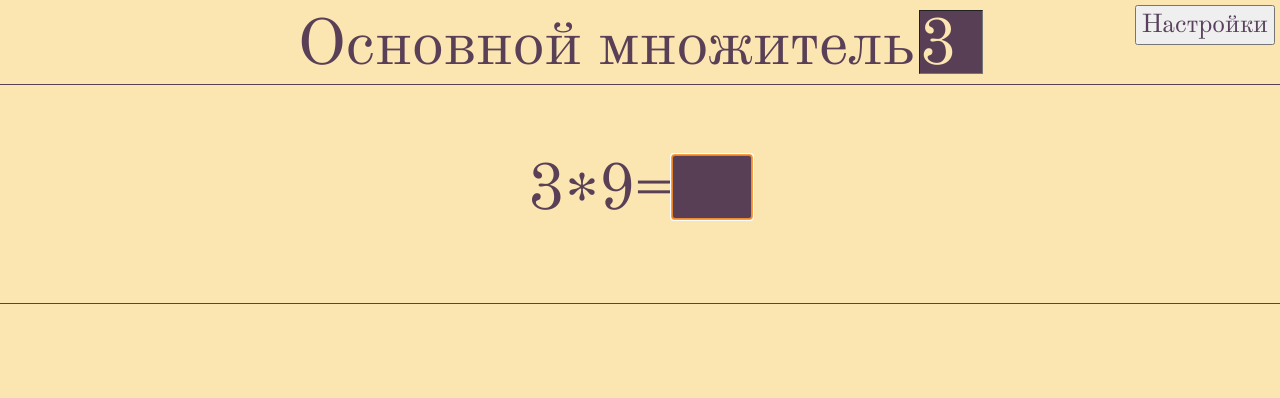
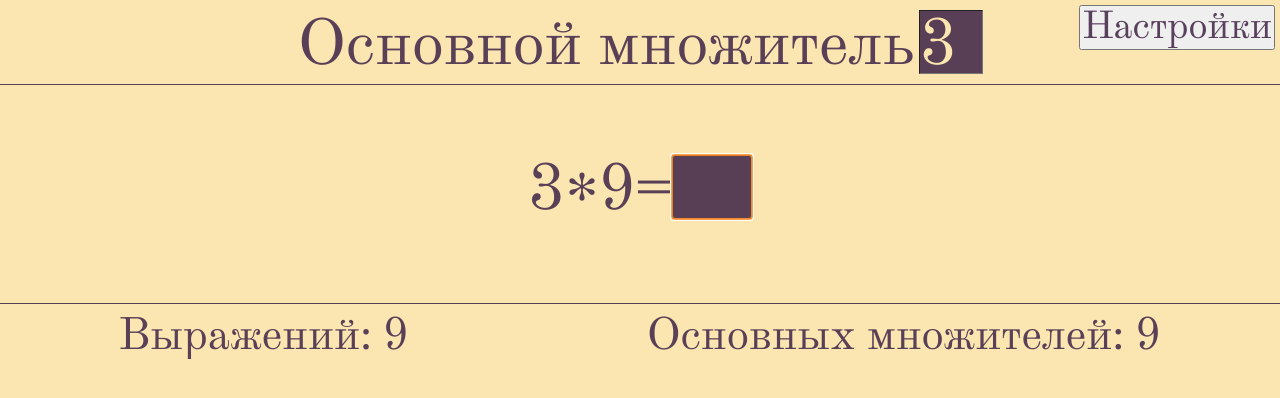
Before and after one commit to Ormadont/mt3, a React (Create React App) app: page / in a window 1280 px wide. Shown: the top 398 px of the page. Built offline with nearby package versions, Linux system fonts and the light colour scheme.

Commit message:
Добавлена информация о количестве выражений и основных множителей

```diff
--- a/src/App/App.js
+++ b/src/App/App.js
@@ -5,7 +5,7 @@ import Options from '../Options/Options';
 import Expression from '../Expression/Expression';
 import AllExpressions from '../AllExpressions/AllExpressions';
 import AddExression from '../AddExression/AddExression';
-import {getExprs, getFactors} from '../stuff/modules';
+import { getExprs, getFactors } from '../stuff/modules';
 
 class App extends Component {
   mainFactors = []; // основные множители
@@ -22,15 +22,15 @@ class App extends Component {
       scores: 0,
       options: {
         show: false,
-        missEnter: false,
+        missEnter: true,
         showAddFunc: false,
         // режим с ограничением на время ?
         // скрыите только произведения (result) - простой режим ?
         // другие внешние виды
       }
     }
-    this.mainFactors = getFactors(9,1);
-    this.state.mainFactor = this.mainFactors.splice(0,1)[0]; // текущий основной множитель
+    this.mainFactors = getFactors(9, 1);
+    this.state.mainFactor = this.mainFactors.splice(0, 1)[0]; // текущий основной множитель
     this.state.expressions = getExprs(this.state.mainFactor, 1, 9); // выражения
   }
 
@@ -42,6 +42,7 @@ class App extends Component {
     })
   }
 
+  // автофокус на поле ввода после получения ответа
   appDiv = null;
   setAppDiv = element => this.appDiv = element;
   focusAppDiv = () => {
@@ -50,7 +51,7 @@ class App extends Component {
 
   showHideExpressions_handleClick = () => {
     const doesShow = this.state.showedAllExpressions;
-    this.setState({showedAllExpressions: !doesShow});
+    this.setState({ showedAllExpressions: !doesShow });
   }
 
   showHideOptions_handleClick = () => {
@@ -65,22 +66,22 @@ class App extends Component {
     const newMainFactor = event.target.value;
     if ((0 < newMainFactor) && (newMainFactor < 10)) {
       this.setState({
-        userInput:'',
+        userInput: '',
         receivedRightAnswer: false,
         mainFactor: newMainFactor,
         expressions: getExprs(newMainFactor, 1, 9)
       });
-     }
+    }
   }
 
   changeTempFactorX_handleChange = event => {
-    (event.target.name === 'factor1') ? this.setState({tempFactor1: event.target.value}) : this.setState({tempFactor2: event.target.value})
+    (event.target.name === 'factor1') ? this.setState({ tempFactor1: event.target.value }) : this.setState({ tempFactor2: event.target.value })
   }
 
   addExpression_handleSubmit = event => {
     const expressions = [...this.state.expressions];
     let rndHidedPart = '';
-    switch (Math.floor(Math.random()*3)) {
+    switch (Math.floor(Math.random() * 3)) {
       case 0:
         rndHidedPart = 'factor1';
         break;
@@ -88,7 +89,7 @@ class App extends Component {
         rndHidedPart = 'factor2';
         break;
       default:
-          rndHidedPart = 'result';
+        rndHidedPart = 'result';
         break;
     }
     const key = `addedManually${expressions.length.toString()}`;
@@ -128,9 +129,17 @@ class App extends Component {
       </>
     ) : null;
 
+    const sessionStatus =
+      <>
+        <div className={styles.sessionStatus}>
+          <span>Выражений: {this.state.expressions.length}</span>
+          <span>Основных множителей: {this.mainFactors.length + 1}</span>
+          {/* <span>Допущено ошибок</span> */}
+        </div>
+      </>
     return (
-      <div className = {styles.app}
-        ref = {this.setAppDiv}
+      <div className={styles.app}
+        ref={this.setAppDiv}
         onKeyDown={this.rightAnswerHandler_enterPress} // верный ответ принимается по нажатию клавиши
         tabIndex="0"
       >
@@ -140,14 +149,14 @@ class App extends Component {
           <input value={this.state.mainFactor} onChange={this.changeMainFactor_handleChange} type="number"></input>
           <Options
             options={this.state.options}
-            changeRadioButton = {this.missEnterOptionsRadioButton_handleChange}
-            showHide = {this.showHideOptions_handleClick}
-            showAddFunc = {this.showAddFunc_handleClick}
+            changeRadioButton={this.missEnterOptionsRadioButton_handleChange}
+            showHide={this.showHideOptions_handleClick}
+            showAddFunc={this.showAddFunc_handleClick}
           />
         </header>
 
         {/* board */}
-        <section className = {styles.center}>
+        <section className={styles.center}>
           <Expression
             expressions={this.state.expressions}
             expCurNum={this.state.expCurNum}
@@ -162,7 +171,7 @@ class App extends Component {
           {/* дополнительный функционал */}
           {addFucn}
         </footer>
-
+        {sessionStatus}
         {/* journal */}
       </div>
     );
@@ -171,18 +180,23 @@ class App extends Component {
   delCurExpression_handleClick = () => {
     if (this.state.expressions.length > 1) {
       const expressions = [...this.state.expressions];
-      expressions.splice(this.state.expCurNum,1);
-      this.setState({expressions:expressions});
-      this.setState({expCurNum: Math.floor(Math.random()*(this.state.expressions.length-1))});
-    } else if (this.mainFactors.length>0) {
-      const mainFactor = this.mainFactors.splice(0,1)[0];
+      expressions.splice(this.state.expCurNum, 1);
+      const expCurNum = Math.floor(Math.random() * expressions.length);
+      this.setState({
+        expressions: expressions,
+        expCurNum: expCurNum,
+      });
+    } else if (this.mainFactors.length > 0) {
+      const mainFactor = this.mainFactors.splice(0, 1)[0];
       const expressions = getExprs(mainFactor, 1, 9);
+      const expCurNum = Math.floor(Math.random() * expressions.length);
       this.setState({
         mainFactor: mainFactor,
         expressions: expressions,
-        expCurNum: Math.floor(Math.random()*(expressions.length-1)),
+        expCurNum: expCurNum,
       });
     }
+
   }
 
   // измениние состояния - в текущем выражении убрать скрытый элемент,
@@ -193,11 +207,11 @@ class App extends Component {
     if (expressions[index].hidedPart !== 'nothing') {
       expressions[index].showedPart = expressions[index].hidedPart;
       expressions[index].hidedPart = 'nothing';
-    } else  {
+    } else {
       expressions[index].hidedPart = expressions[index].showedPart;
       expressions[index].showedPart = "";
     }
-    this.setState({expressions: expressions});
+    this.setState({ expressions: expressions });
   }
 
   nextEpression_handleClick = () => {
@@ -207,9 +221,9 @@ class App extends Component {
       expressions[index].hidedPart = expressions[index].showedPart;
       expressions[index].showedPart = '';
     }
-      this.setState({userInput:''});
-      this.setState({expressions: expressions});
-      this.setState({expCurNum: Math.floor(Math.random()*this.state.expressions.length)});
+    this.setState({ userInput: '' });
+    this.setState({ expressions: expressions });
+    this.setState({ expCurNum: Math.floor(Math.random() * (this.state.expressions.length)) });
   }
 
   checkAnswer_handleChange = event => {
@@ -229,7 +243,7 @@ class App extends Component {
         rightAnswer = expression.factor2;
         break;
       case 'result':
-        rightAnswer = expression.factor1*expression.factor2;
+        rightAnswer = expression.factor1 * expression.factor2;
         break;
       default:
         break;
@@ -238,26 +252,26 @@ class App extends Component {
     if (parseInt(event.target.value) === parseInt(rightAnswer)) {
       // ответ верный:
       // сбросить текущее значение ввод
-      this.setState({userInput: ''})
+      this.setState({ userInput: '' })
 
       // показать ответ,
       // убрать поле ввода,
       this.showHideAnswer_handleClick();
 
       // отметить факт верного выражения
-      this.setState({receivedRightAnswer: true})
+      this.setState({ receivedRightAnswer: true })
 
       // удалить данное выражение, но не сразу! // условие - включено в настройках?
       if (this.state.options.missEnter) {
         setTimeout(() => {
           this.delCurExpression_handleClick();
-          this.setState({ receivedRightAnswer: false })
+          this.setState({ receivedRightAnswer: false });
         }, 3000);
       }
       this.focusAppDiv();
     } else {
       // верный ответ не получен, продолжаем ввод
-      this.setState({userInput: event.target.value})
+      this.setState({ userInput: event.target.value })
     }
   }
 
@@ -269,9 +283,9 @@ class App extends Component {
   }
 
   missEnterOptionsRadioButton_handleChange = e => {
-    let options = {...this.state.options};
+    let options = { ...this.state.options };
     (e.target.value === "miss Enter") ? options.missEnter = true : options.missEnter = false;
-    this.setState({options: options});
+    this.setState({ options: options });
   }
 
 }
--- a/src/App/App.module.css
+++ b/src/App/App.module.css
@@ -4,11 +4,13 @@
   margin-top: 5px;
   overflow: hidden;
 }
+
 .app:focus {
   outline: 0;
 }
 
 /* основной множитель */
+
 header input {
   width: 1em;
   margin-left: 5px;
@@ -18,8 +20,13 @@ header input {
   text-align: center;
 }
 
-
 @font-face {
   font-family: "Theano ModernC";
   src: url(".././stuff/fonts/13356.ttf");
 }
+
+.sessionStatus {
+  display: flex;
+  justify-content: space-around;
+  font-size: 0.7em;
+}
--- a/src/Options/Options.module.css
+++ b/src/Options/Options.module.css
@@ -7,7 +7,7 @@
     position: absolute;
     right: 5px;
     top: 5px;
-    font-size: 2vw;
+    font-size: 3vw;
 }
 
 .header, .option {
--- a/src/index.css
+++ b/src/index.css
@@ -63,7 +63,7 @@ input:focus {
 
 button {
   margin-bottom: 5px;
-  padding: 5px;
+  padding: 1px;
   display: block;
 }
 
```
Lines whose indentation alone changed are shown as unchanged.
